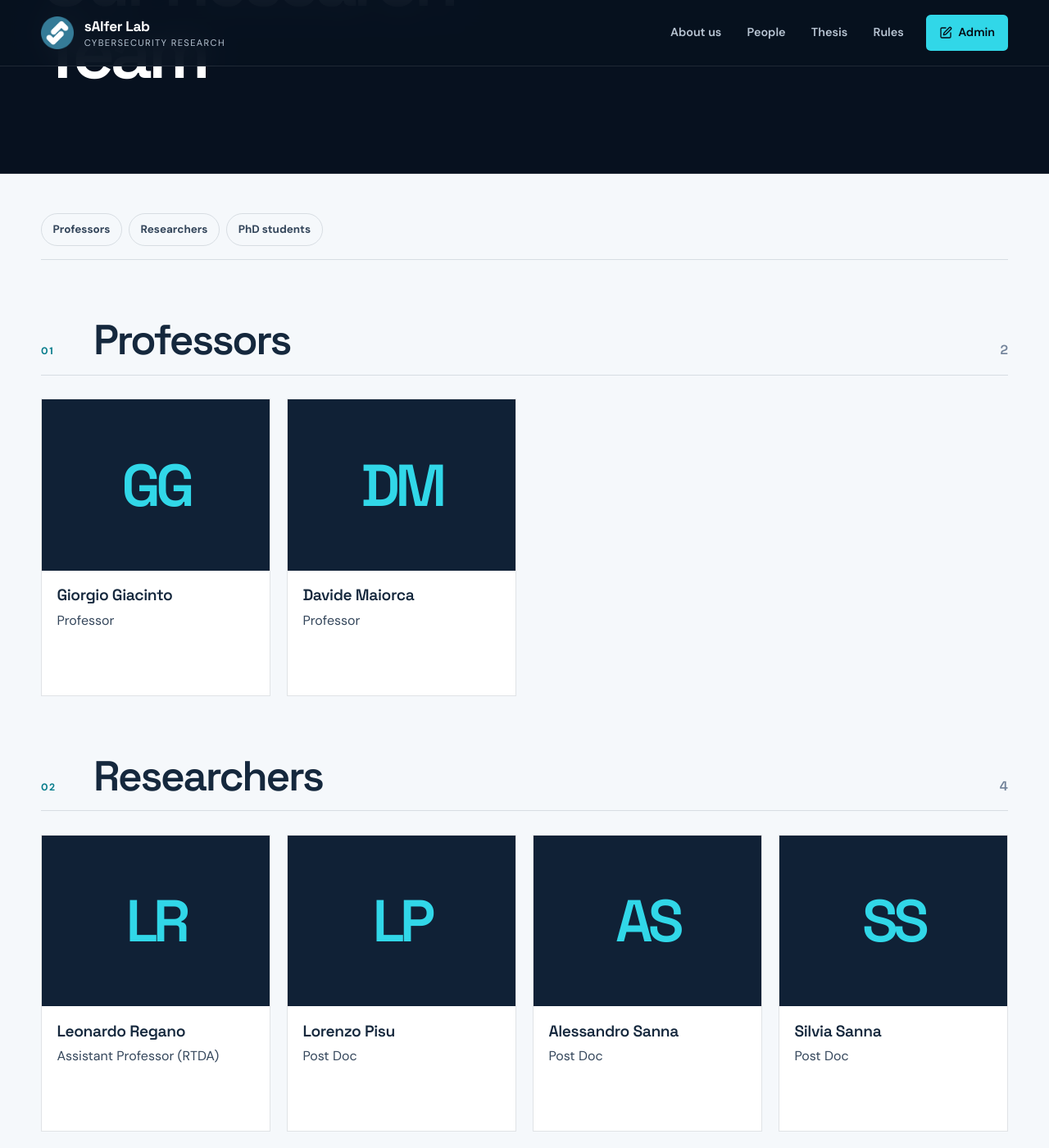
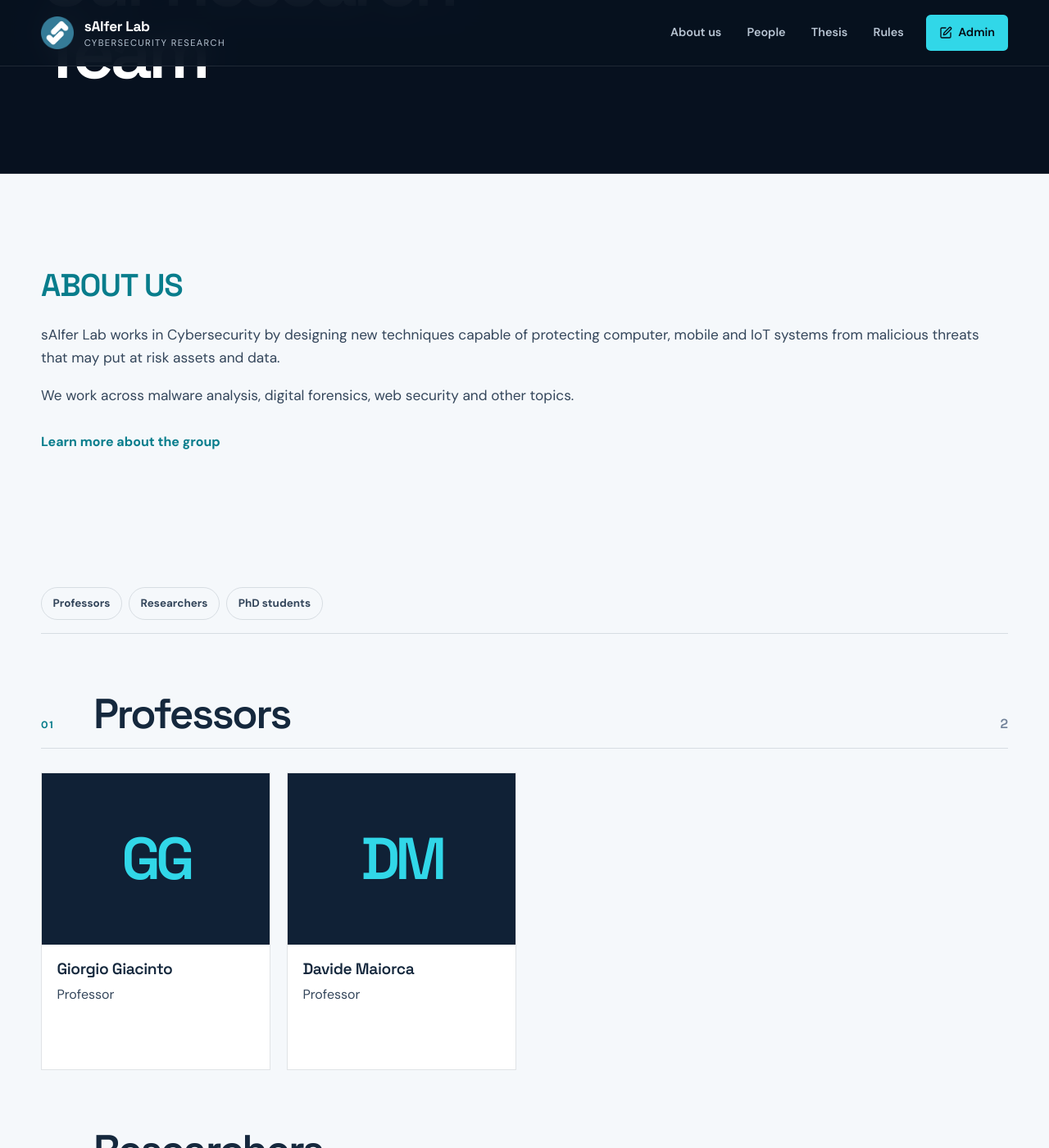
Before and after one commit to sAIferLab-Cyber/saiferlab-cyber.github.io, a Jekyll site: the page built from team.html, in a window 1280 px wide and 1400 px high, scrolled down 291 px. Shown: the whole window at 82% size. Built offline with Jekyll 4.4.1, drawn with Linux system fonts in a browser that asks for light colours.

Commit message:
about in team

```diff
--- a/assets/css/main.css
+++ b/assets/css/main.css
@@ -493,6 +493,8 @@ img { max-width: 100%; display: block; }
 .portal-links svg { width: 1.05rem; color: var(--cyan); }
 
 .home-about h2 { max-width: 18ch; margin: 0; font: 600 clamp(2.3rem, 4vw, 4rem)/1.05 var(--font-display); letter-spacing: -.045em; }
+.team-about h2 { max-width: 22ch; margin: 0; font: 600 clamp(1.8rem, 3vw, 3rem)/1.1 var(--font-display); letter-spacing: -.03em; }
+.team-about .split-heading { grid-template-columns: 1fr; gap: 1.5rem; }
 .home-about-copy p { margin-top: 0; color: var(--slate-700); font-size: 1.08rem; }
 .inline-arrow { display: inline-flex; align-items: center; gap: .6rem; margin-top: .8rem; color: var(--cyan-dark); font-weight: 700; }
 .inline-arrow svg { width: 1rem; transition: transform .18s ease; }
--- a/team.html
+++ b/team.html
@@ -4,6 +4,7 @@ title: Team
 description: Professors, researchers, and PhD students in the sAIfer Lab Cybersecurity Research Group.
 permalink: /team/
 ---
+
 {% assign team_groups = "professors,researchers,phd_students" | split: "," %}
 {% assign team_labels = "Professors,Researchers,PhD students" | split: "," %}
 
@@ -16,6 +17,19 @@ permalink: /team/
     <!-- <p>Meet the people working across cybersecurity, artificial intelligence, malware analysis, digital forensics, and resilient systems.</p> -->
   </div>
 </header>
+
+<section class="section section-light team-about">
+  <div class="shell split-heading">
+    <div>
+      <h2 class="section-label">About us</h2>
+    </div>
+    <div class="home-about-copy">
+      <p>sAIfer Lab works in Cybersecurity by designing new techniques capable of protecting computer, mobile and IoT systems from malicious threats that may put at risk assets and data.</p>
+      <p>We work across malware analysis, digital forensics, web security and other topics.</p>
+      <a class="inline-arrow" href="{{ site.data.site.external_url}}research/cybersecurity">Learn more about the group</a>
+    </div>
+  </div>
+</section>
 
 <div class="team-directory shell">
   <nav class="team-index" aria-label="Team groups">
```
